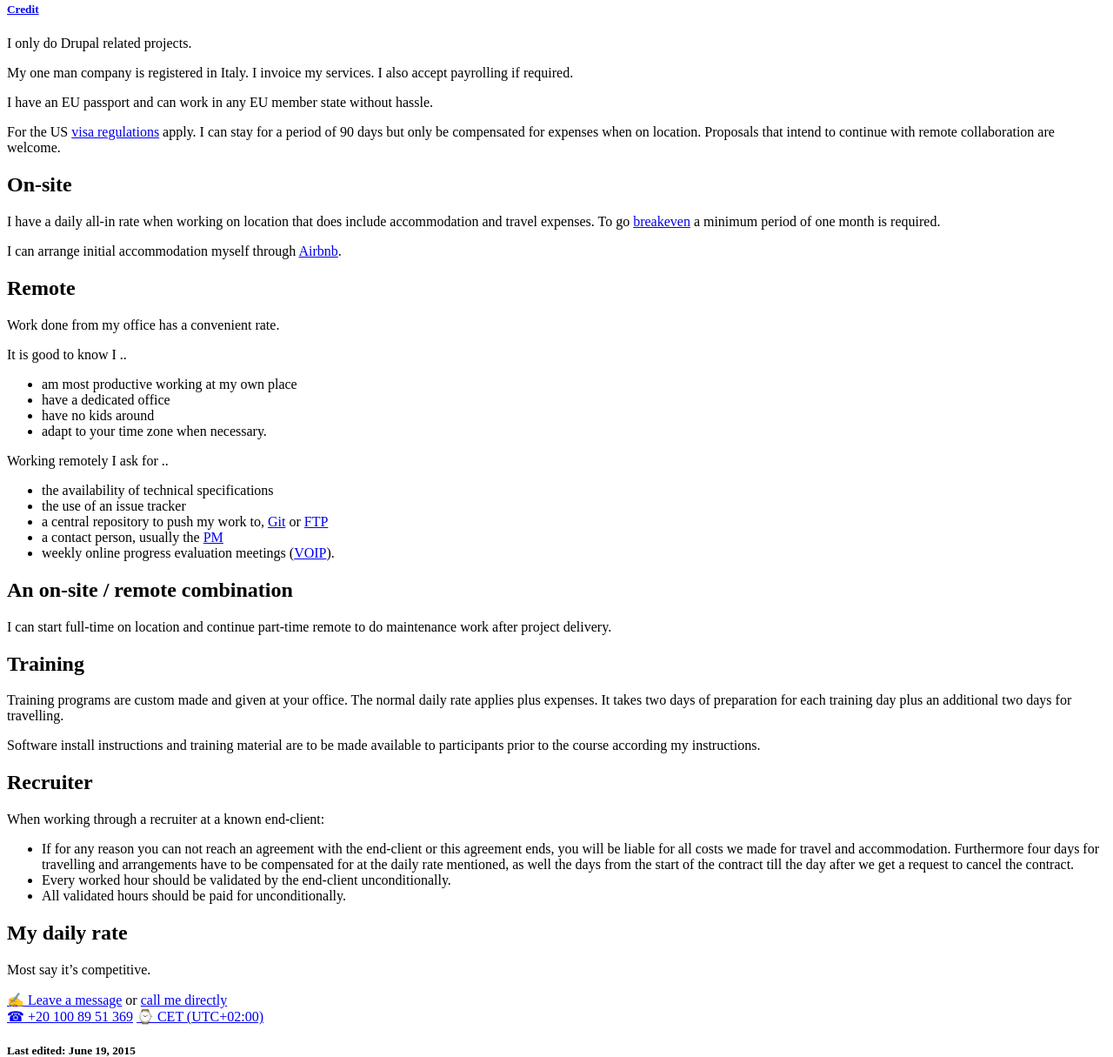
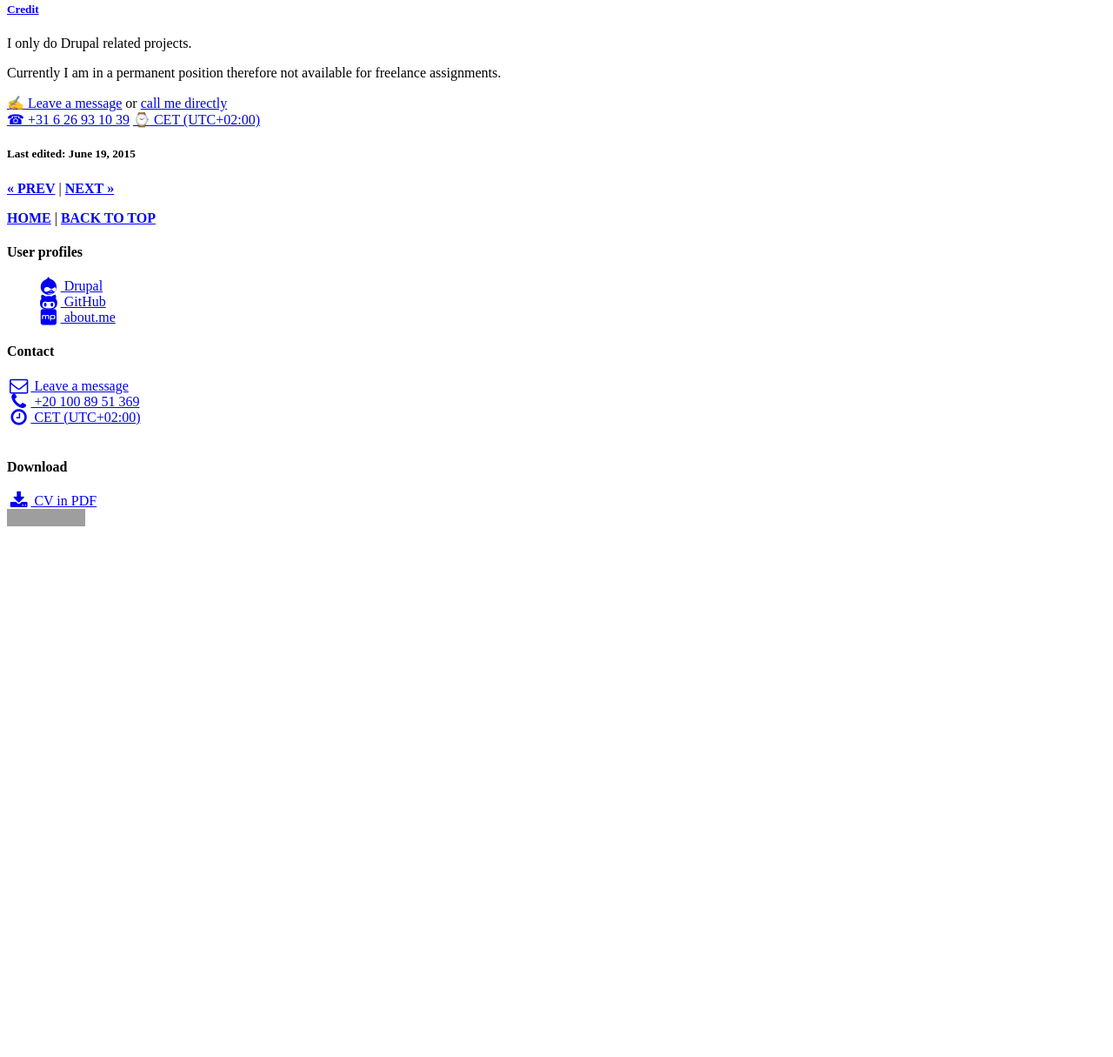
Before and after one commit to lolandese/lolandese.github.com, a Jekyll site: the page built from terms.md, in a window 1280 px wide and 1400 px high, scrolled down 843 px. Shown: the part 185-1400 px from the top of the window at 87% size. Built offline with Jekyll 4.4.1, drawn with Linux system fonts in a browser that asks for light colours; nearby versions of some CDN libraries; some web fonts are replaced; comment, search, counter and statistics services are not loaded; after the commit the page ends 1653 px from its top, so only the background shows below that; grey boxes are pictures that could not be loaded.

Commit message:
Text change terms page.

```diff
--- a/terms.md
+++ b/terms.md
@@ -11,65 +11,10 @@ icon: legal
 
 I only do Drupal related projects.
 
-My one man company is registered in Italy. I invoice my services. I also accept payrolling if required.
+Currently I am in a permanent position therefore not available for freelance assignments.
 
-I have an EU passport and can work in any EU member state without hassle.
-
-For the US [visa regulations](http://travel.state.gov/content/visas/english/visit/visa-waiver-program.html) apply. I can stay for a period of 90 days but only be compensated for expenses when on location. Proposals that intend to continue with remote collaboration are welcome.
-
-
-## On-site
-
-I have a daily all-in rate when working on location that does include accommodation and travel expenses. To go [breakeven](https://en.wikipedia.org/wiki/Break-even) a minimum period of one month is required.
-
-I can arrange initial accommodation myself through [Airbnb](https://www.airbnb.com/users/show/7889468).
-
-
-## Remote
-
-Work done from my office has a convenient rate.
-
-It is good to know I ..
-
-- am most productive working at my own place
-- have a dedicated office
-- have no kids around
-- adapt to your time zone when necessary.
-
-Working remotely I ask for ..
-
-- the availability of technical specifications
-- the use of an issue tracker
-- a central repository to push my work to, [Git](https://git-scm.com/) or [FTP](https://en.wikipedia.org/wiki/File_Transfer_Protocol)
-- a contact person, usually the [PM](https://en.wikipedia.org/?title=Project_manager)
-- weekly online progress evaluation meetings ([VOIP](https://en.wikipedia.org/wiki/Voice_over_IP)).
-
-
-## An on-site / remote combination
-
-I can start full-time on location and continue part-time remote to do maintenance work after project delivery.
-
-
-## Training
-
-Training programs are custom made and given at your office. The normal daily rate applies plus expenses. It takes two days of preparation for each training day plus an additional two days for travelling.
-
-Software install instructions and training material are to be made available to participants prior to the course according my instructions.
-
-
-## Recruiter
-
-When working through a recruiter at a known end-client:
-- If for any reason you can not reach an agreement with the end-client or this agreement ends, you will be liable for all costs we made for travel and accommodation. Furthermore four days for travelling and arrangements have to be compensated for at the daily rate mentioned, as well the days from the start of the contract till the day after we get a request to cancel the contract.
-- Every worked hour should be validated by the end-client unconditionally.
-- All validated hours should be paid for unconditionally.
-
-## My daily rate
-
-Most say it's competitive.
-
-<a href="http://www.mousewheel.net/contact" target="_blank" title="My contact form on mousewheel.net"><span class="signs">✍</span> Leave a message</a> or <a href="tel:+201008951369">call me directly<br />
-<span class="signs">☎</span> +20 100 89 51 369</a> <a href="https://www.timeanddate.com/worldclock/italy/milan" target="_blank"><span class="signs">⌚</span> CET (UTC+02:00)</a>
+<a href="http://www.martin.postma.website/contact" target="_self" title="My contact form on mousewheel.net"><span class="signs">✍</span> Leave a message</a> or <a href="tel:+31626931039">call me directly<br />
+<span class="signs">☎</span> +31 6 26 93 10 39</a> <a href="https://www.timeanddate.com/worldclock/netherlands/amsterdam" target="_blank"><span class="signs">⌚</span> CET (UTC+02:00)</a>
 
 ##### Last edited: June 19, 2015
 
```
